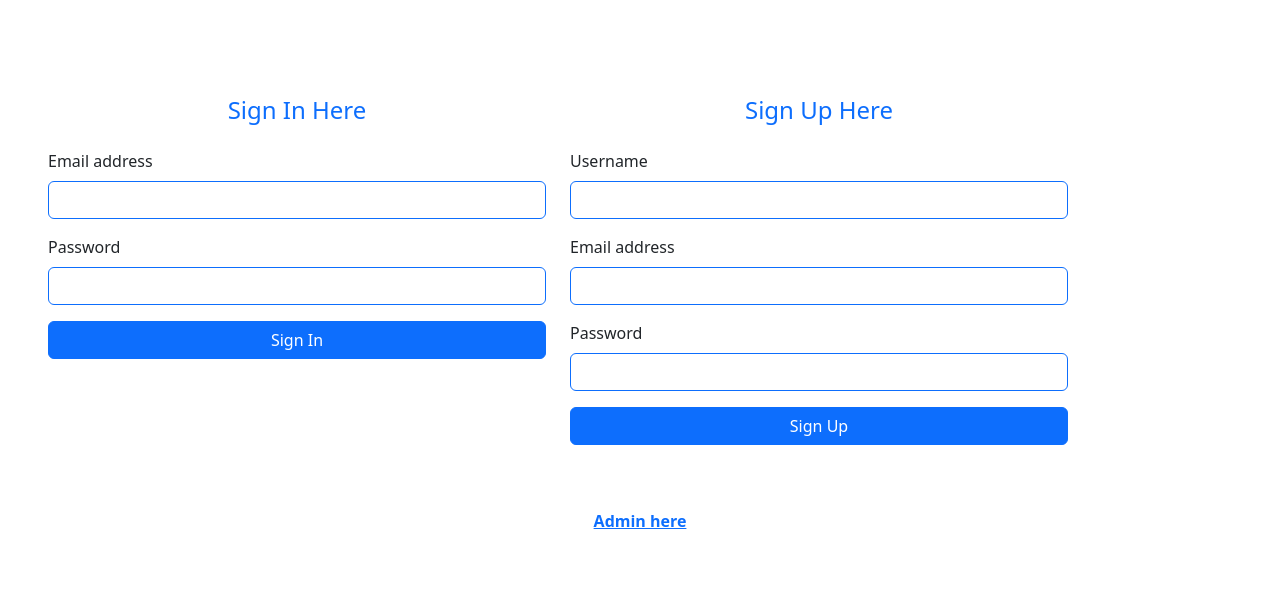
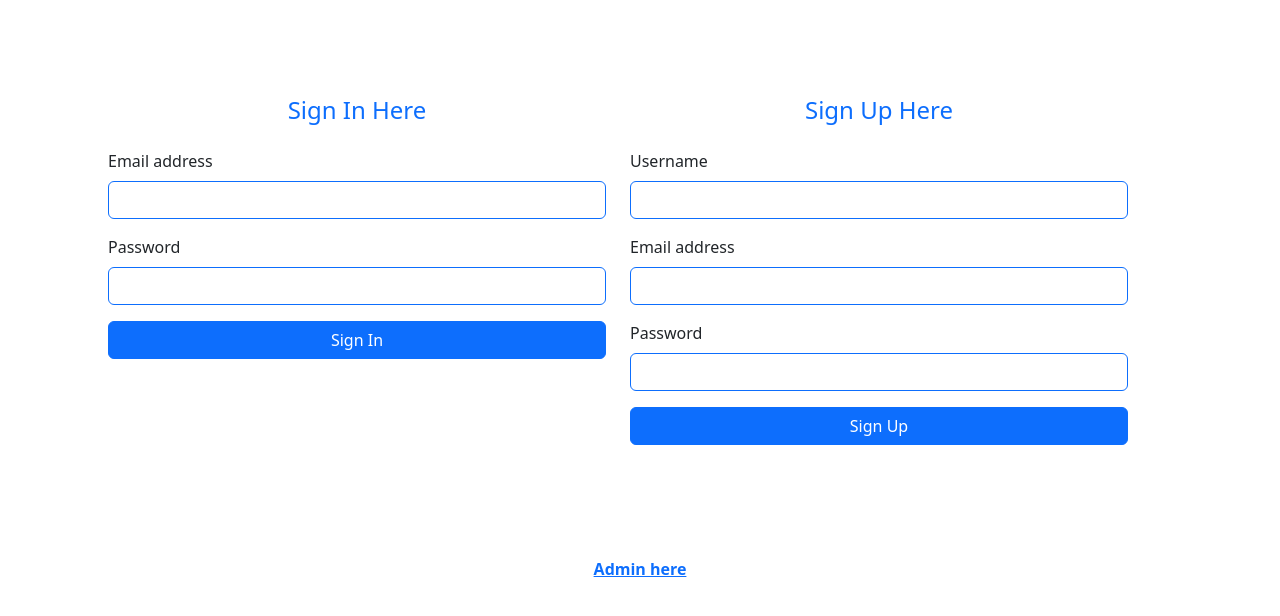
Before and after one commit to badakomora/Waste-Track, a PHP site: page / in a window 1280 px wide. Shown: the top 616 px of the page. Run offline with PHP 8.4, Linux system fonts and the light colour scheme.

Commit message:
new update

```diff
--- a/frontend/index.php
+++ b/frontend/index.php
@@ -65,11 +65,11 @@ if (isset($_POST['login'])) {
     <link href="https://cdn.jsdelivr.net/npm/bootstrap@5.2.0/dist/css/bootstrap.min.css" rel="stylesheet" integrity="sha384-gH2yIJqKdNHPEq0n4Mqa/HGKIhSkIHeL5AyhkYV8i59U5AR6csBvApHHNl/vI1Bx" crossorigin="anonymous">
 </head>
 
-<body >
+<body>
 
-<div class="container justify-content-center row mt-5 p-5">
-    <div class="col-6" id="SignIn">
-        <div class="border-primary bg-white">
+<div class="container justify-content-center row m-5 p-5">
+    <div class="col-lg-6" id="SignIn">
+        <div class="bg-white">
             <h4 class="text-center mb-4 text-primary">Sign In Here</h4>
             <form action="" method="POST">
                 <div class="mb-3">
@@ -93,7 +93,7 @@ if (isset($_POST['login'])) {
 
 
     <div class="col-6 ">
-        <div class="border-primary bg-white">
+        <div class="bg-white">
             <h4 class="text-center mb-4 text-primary">Sign Up Here</h4>
             <form method="Post" action="">
             <div class="mb-3">
```
